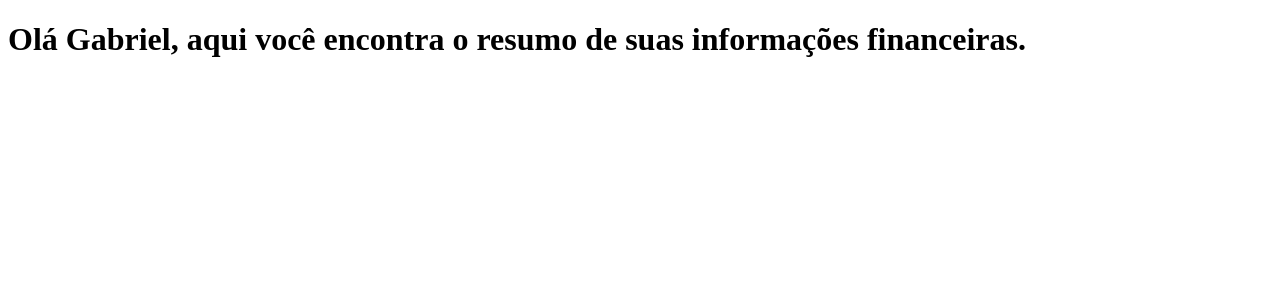
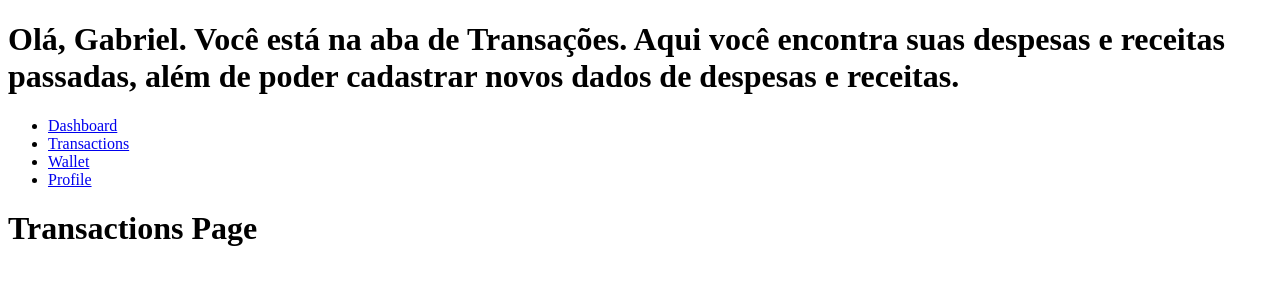
Before and after one commit to Dutra3/financial-manager, a React (Vite) app: page /transactions in a window 1280 px wide. Shown: the top 300 px of the page. Built offline with nearby package versions, Linux system fonts and the light colour scheme.

Commit message:
Add side bar menu to pages

```diff
--- a/package.json
+++ b/package.json
@@ -10,6 +10,7 @@
     "preview": "vite preview"
   },
   "dependencies": {
+    "@types/react-router-dom": "^5.3.3",
     "react": "^18.2.0",
     "react-dom": "^18.2.0",
     "react-router-dom": "^6.23.1"
--- a/src/components/SideBar/index.tsx
+++ b/src/components/SideBar/index.tsx
@@ -21,5 +21,4 @@ const SideBar = () => {
     )
 };
 
-
 export { SideBar };
--- a/src/main.tsx
+++ b/src/main.tsx
@@ -1,9 +1,9 @@
 import React from 'react'
 import ReactDOM from 'react-dom/client'
-import { Home } from './pages/Home'
+import { Routes } from './routes';
 
 ReactDOM.createRoot(document.getElementById('root')!).render(
   <React.StrictMode>
-    <Home />
+    <Routes />
   </React.StrictMode>,
 )
--- a/src/pages/Home/index.tsx
+++ b/src/pages/Home/index.tsx
@@ -1,12 +1,14 @@
 import { Header } from "../../components/Header";
+import { SideBar } from "../../components/SideBar";
 import "./Home.css";
 
 const Home = () => {
     return (
         <>
-            <Header title="Olá Gabriel, aqui você encontra o resumo de suas informações financeiras."/>
+            <Header title="Olá, Gabriel. Aqui você encontra o resumo de suas informações financeiras."/>
+            <SideBar />
             <div>
-
+                <h1>Dashboard Page</h1>
             </div>
         </>
     )
--- a/src/pages/Profile/index.tsx
+++ b/src/pages/Profile/index.tsx
@@ -1,12 +1,14 @@
 import { Header } from "../../components/Header";
+import { SideBar } from "../../components/SideBar";
 import "./Profile.css";
 
 const Profile = () => {
     return (
         <>
-            <Header title="Olá Gabriel, voce esta na aba de Profile, aqui você encontra os seus dados pessoais, como nome, salario e metas."/>
+            <Header title="Olá, Gabriel. Você está na aba de Perfil. Aqui você encontra seus dados pessoais, como nome, salário e metas."/>
+            <SideBar />
             <div>
-
+                <h1>Profile Page</h1>
             </div>
         </>
     )
--- a/src/pages/Transactions/index.tsx
+++ b/src/pages/Transactions/index.tsx
@@ -1,12 +1,14 @@
 import { Header } from "../../components/Header";
+import { SideBar } from "../../components/SideBar";
 import "./Transactions.css";
 
 const Transactions = () => {
     return (
         <>
-            <Header title="Olá Gabriel, voce esta na aba de Transactions, aqui você encontra as suas despesas e receitas passadas, como o cadastro de novos dados de despesas e receitas."/>
+            <Header title="Olá, Gabriel. Você está na aba de Transações. Aqui você encontra suas despesas e receitas passadas, além de poder cadastrar novos dados de despesas e receitas."/>
+            <SideBar />
             <div>
-
+                <h1>Transactions Page</h1>
             </div>
         </>
     )
--- a/src/pages/Wallet/index.tsx
+++ b/src/pages/Wallet/index.tsx
@@ -1,12 +1,14 @@
 import { Header } from "../../components/Header";
+import { SideBar } from "../../components/SideBar";
 import "./Wallet.css";
 
 const Wallet = () => {
     return (
         <>
-            <Header title="Olá Gabriel, voce esta na aba de Wallet, aqui você encontra as suas acoes e fundos imobilidados cadastros, podendo tambem mudar a quantidade de cada um deles."/>
+            <Header title="Olá, Gabriel. Você está na aba de Carteira. Aqui você encontra suas ações e fundos imobiliários cadastrados, podendo também alterar a quantidade de cada um deles."/>
+            <SideBar />
             <div>
-
+                <h1>Wallet Page</h1>
             </div>
         </>
     )
```
Also changed, not shown: 1 other file (tests, documents, lock files or other folders).
